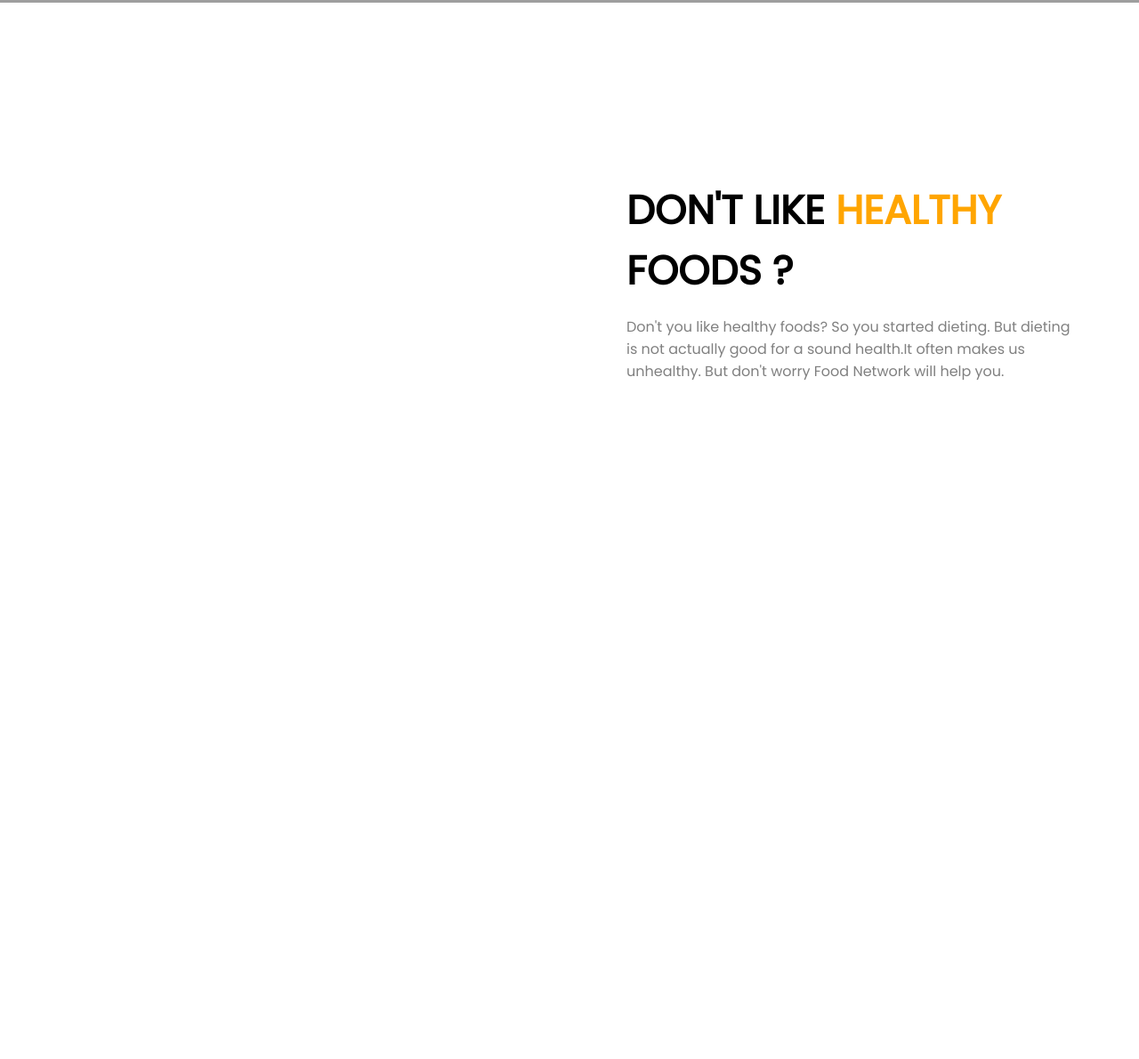
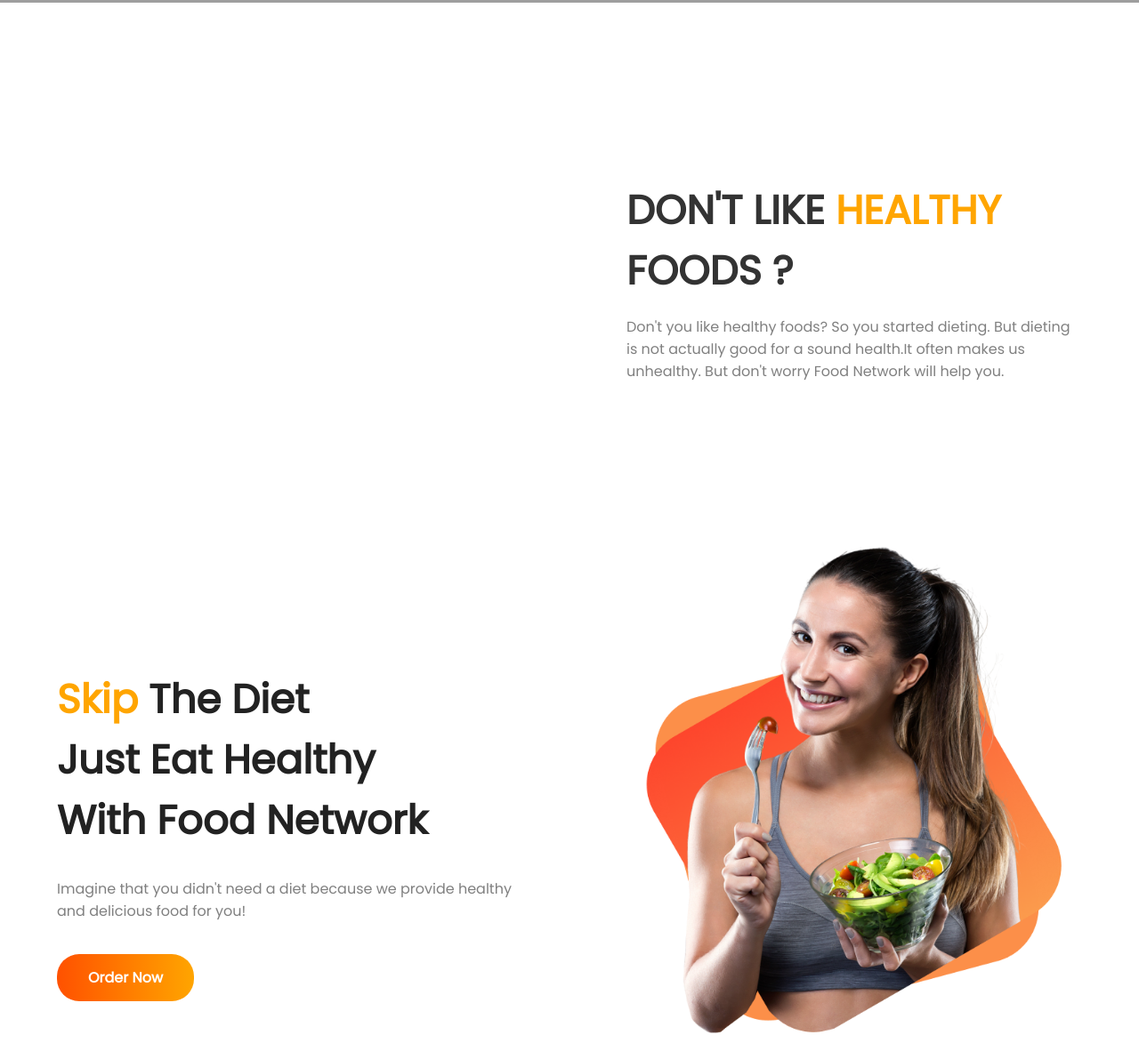
Before and after one commit to Nafis-Al-Shadat/food-network, a plain HTML site: page index.html in a window 1280 px wide. Shown: the part 647-1838 px from the top of the page at 89% size. Before the commit the page ends 1150 px from the top, so only its background shows below. Drawn offline with Linux system fonts and the light colour scheme; grey boxes are pictures that could not be loaded.

Commit message:
Order section added

```diff
--- a/index.html
+++ b/index.html
@@ -29,5 +29,18 @@
             </p>
         </div>
     </section>
+    <section class="order flexible">
+        <div class="half-width height">
+            <h1><span class="orange">Skip </span>The Diet</h1>
+            <h1>Just Eat Healthy</h1>
+            <h1>With Food Network</h1>
+            <p class="grey">Imagine that you didn't need a diet because we
+                provide healthy and delicious food for you!</p>
+            <a href="https://www.foodpanda.com" target="blank"class="button">Order Now</a>
+        </div>
+        <div class="half-width">
+            <img src="images/Group 8425.png" alt="">
+        </div>
+    </section>
 </body>
 </html>
--- a/style/style.css
+++ b/style/style.css
@@ -32,6 +32,7 @@ body {
 
 .burger {
     height: 500px;
+    margin-bottom: 100px;
 }
 
 .burger-photo img {
@@ -41,11 +42,16 @@ body {
 
 .burger-text {
     margin-top: 200px;
+    color: #333;
 }
 
 .burger-text h1 {
     font-size: 45px;
     margin: 0px;
+}
+
+.order img {
+    width: 100%;
 }
 
 .orange {
@@ -55,3 +61,28 @@ body {
 .grey {
     color: grey;
 }
+
+.button {
+    padding: 15px 35px;
+    background-image: linear-gradient(to left, orange, rgb(255, 81, 0));
+    border-radius: 25px;
+    color: white;
+    text-decoration: none;
+    font-weight: 700;
+}
+
+.order h1 {
+    font-size: 45px;
+    margin: 0px;
+    padding: 0px;
+    color: #222;
+}
+
+.order p {
+    margin-top: 30px;
+    margin-bottom: 50px;
+}
+
+.order .height {
+    margin-top: 150px;
+}
```
